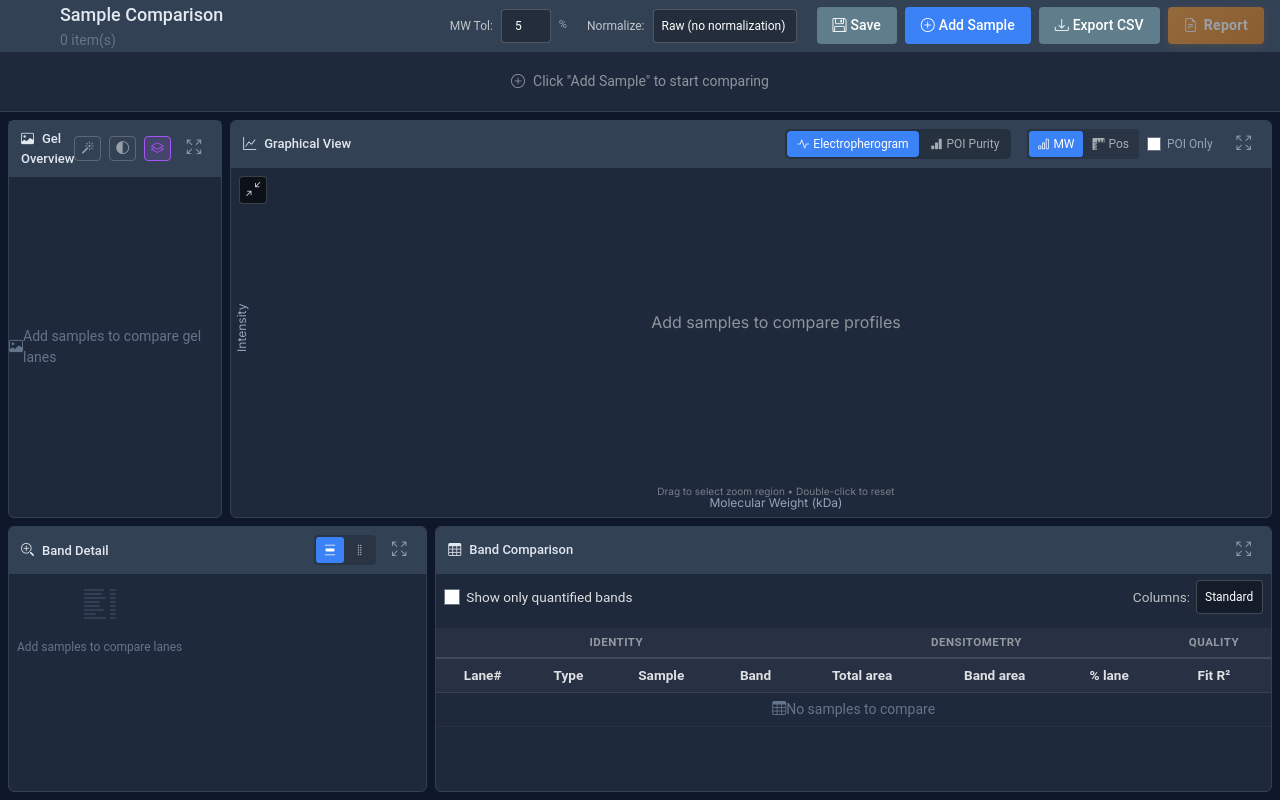
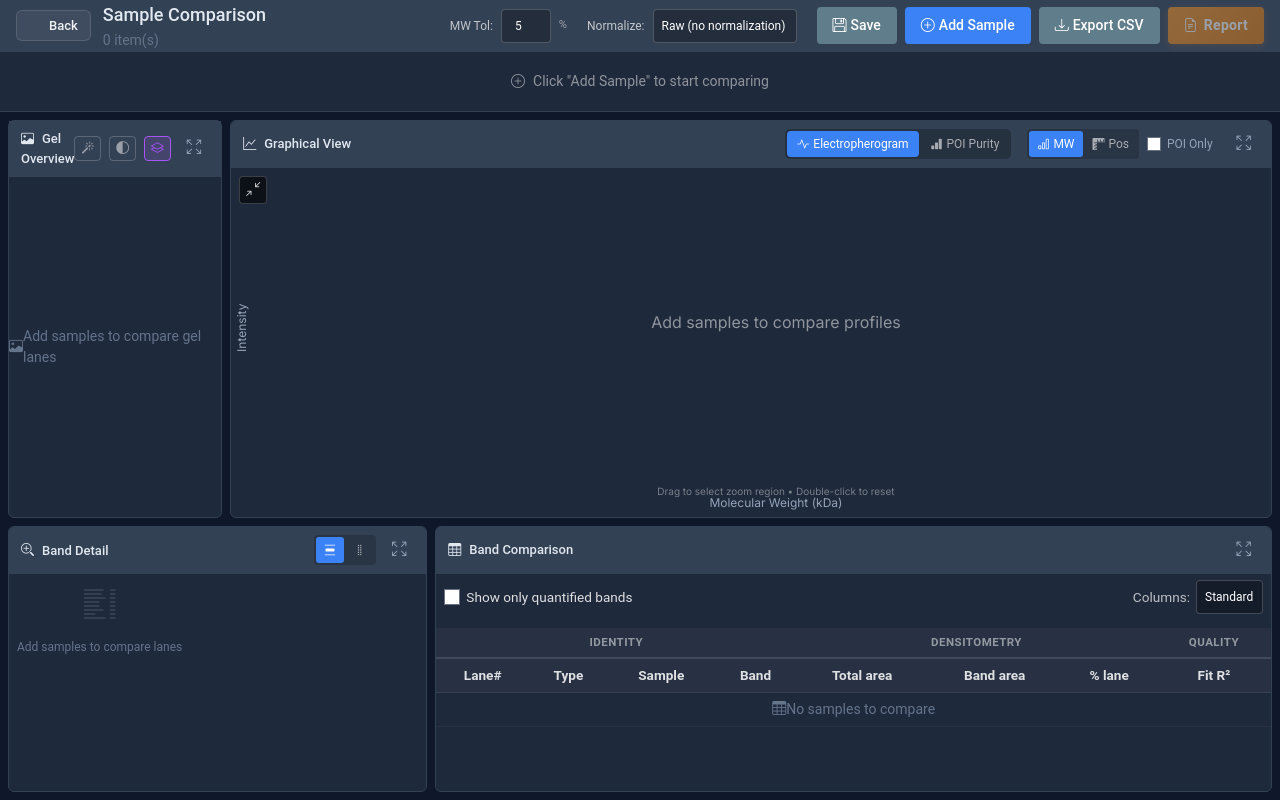
Before and after one commit to gmathy2104/phoresis, a Django app: page /comparisons/compare/ in a window 1280 px wide. Run offline with Django 5.2, Linux system fonts and the light colour scheme; the visitor is signed in with stand-in values (Sample User, id 1); data that the repository does not hold is empty; style sheets or scripts are compiled from the project's sources; parts of the project's set-up code (start-up, migrations or seed data) failed here and were passed over; some libraries are stand-ins or nearby versions.

Commit message:
fix(ui): make Back button on the three modules actually visible
The Back link in the header of the gel-viewer (annotate), densitometry,
and sample-comparison pages used a muted slate text color and no
background, so the icon-only button blended into the dark header and
the user had to guess where to click.

- Densitometry + comparison headers: add a visible "Back" label next
  to the arrow icon (annotate already had one).
- Both .dm-back-link and .gv-back-link: bump the color to
  rgba(255,255,255,0.92), wrap the link in a subtle pill (translucent
  background + 1px border), and brighten the hover state. Now reads
  as an obvious clickable control instead of disappearing into the
  toolbar.
- Force `svg { stroke: currentColor; fill: none }` on the back link's
  Lucide icon so the arrow always picks up the link color, regardless
  of how the sprite's <use> resolves stroke inheritance per-browser.

Tooltip on the comparison link added to match densitometry.

```diff
--- a/src/gel_analyzer/static/gel_analyzer/css/densitometry.css
+++ b/src/gel_analyzer/static/gel_analyzer/css/densitometry.css
@@ -103,17 +103,33 @@
     display: inline-flex;
     align-items: center;
     gap: 6px;
-    padding: 4px 8px;
-    color: var(--dm-text-secondary);
+    padding: 5px 12px 5px 10px;
+    /* Use a brighter foreground than text-secondary — the previous slate
+     * was washed out against the panel header background, making the
+     * button visually disappear. */
+    color: rgba(255, 255, 255, 0.92);
     text-decoration: none;
-    font-size: 14px;
-    border-radius: 4px;
+    font-size: 13px;
+    font-weight: 500;
+    border-radius: 6px;
+    background: rgba(255, 255, 255, 0.06);
+    border: 1px solid rgba(255, 255, 255, 0.12);
     transition: all var(--dm-transition);
 }
 
 .dm-back-link:hover {
-    color: var(--dm-primary);
-    background-color: rgba(59, 130, 246, 0.08);
+    color: #fff;
+    background: rgba(59, 130, 246, 0.2);
+    border-color: rgba(59, 130, 246, 0.5);
+}
+
+/* The {% icon %} tag emits an <svg><use href="…lucide#…"/></svg> — the
+ * <use> element needs an explicit stroke off the parent's currentColor
+ * to actually render in some browsers, hence the explicit override. */
+.dm-back-link svg {
+    stroke: currentColor;
+    fill: none;
+    flex-shrink: 0;
 }
 
 .dm-title {
--- a/src/gel_analyzer/templates/gel_analyzer/analyses/densitometry.html
+++ b/src/gel_analyzer/templates/gel_analyzer/analyses/densitometry.html
@@ -14,6 +14,7 @@
         <div class="dm-header-left">
             <a href="{% url 'gel_analyzer:analysis_detail' pk=analysis.id %}" class="dm-back-link" data-tooltip="Back to Analysis" data-tooltip-pos="bottom">
                 {% icon "arrow-left" size=16 %}
+                <span>Back</span>
             </a>
             <h1 class="dm-title">{{ analysis.name }}</h1>
             <span class="dm-subtitle">Densitometry Analysis</span>
--- a/src/gel_analyzer/templates/gel_analyzer/comparisons/compare.html
+++ b/src/gel_analyzer/templates/gel_analyzer/comparisons/compare.html
@@ -18,8 +18,9 @@
     <header class="dm-header">
         <div class="dm-header-left">
             {% url 'gel_analyzer:comparison_list' as comparison_list_url %}
-            <a href="{{ back_url|default:comparison_list_url }}" class="dm-back-link">
+            <a href="{{ back_url|default:comparison_list_url }}" class="dm-back-link" data-tooltip="Back to Comparisons" data-tooltip-pos="bottom">
                 {% icon "arrow-left" size=16 %}
+                <span>Back</span>
             </a>
             <div class="dm-title-group">
                 <h1 class="dm-title">Sample Comparison</h1>
```
Also changed, not shown: src/gel_analyzer/static/gel_analyzer/css/gel_viewer_standalone.css.
